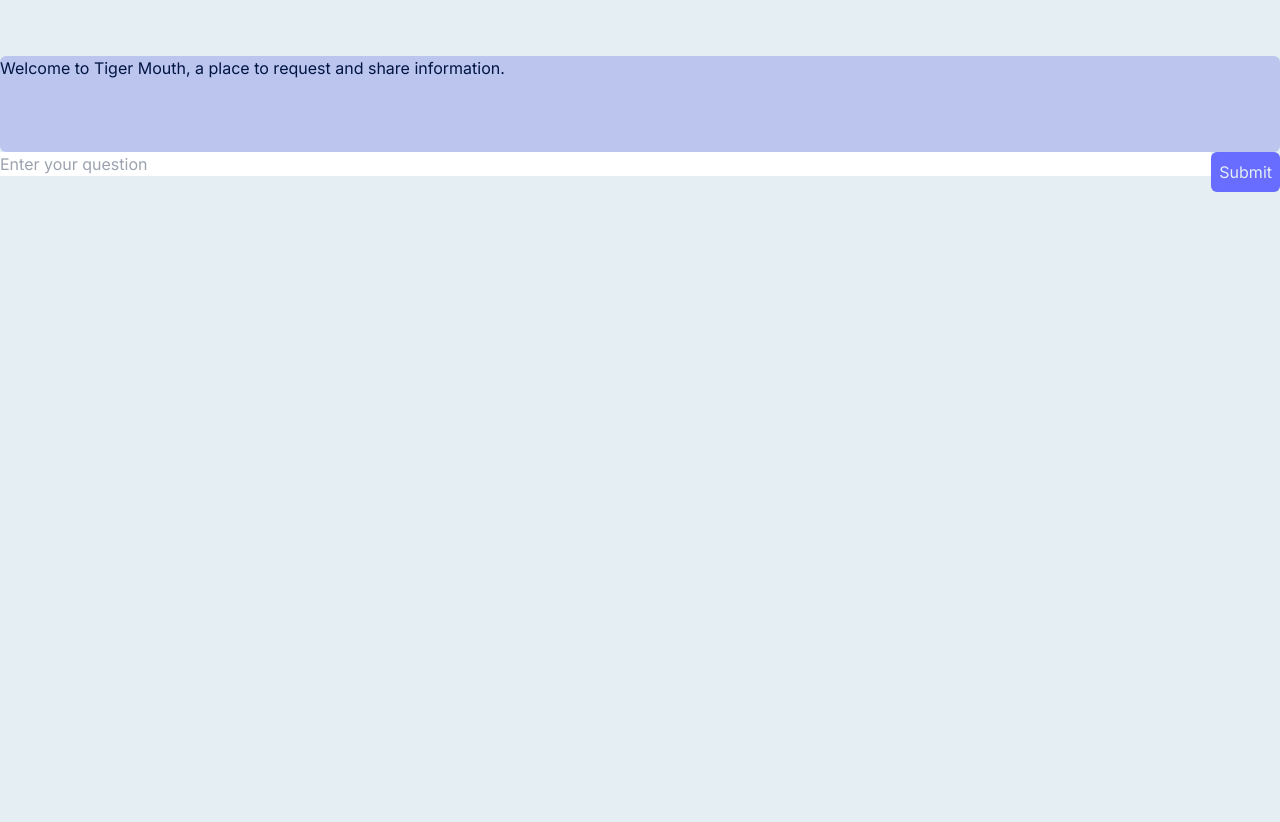
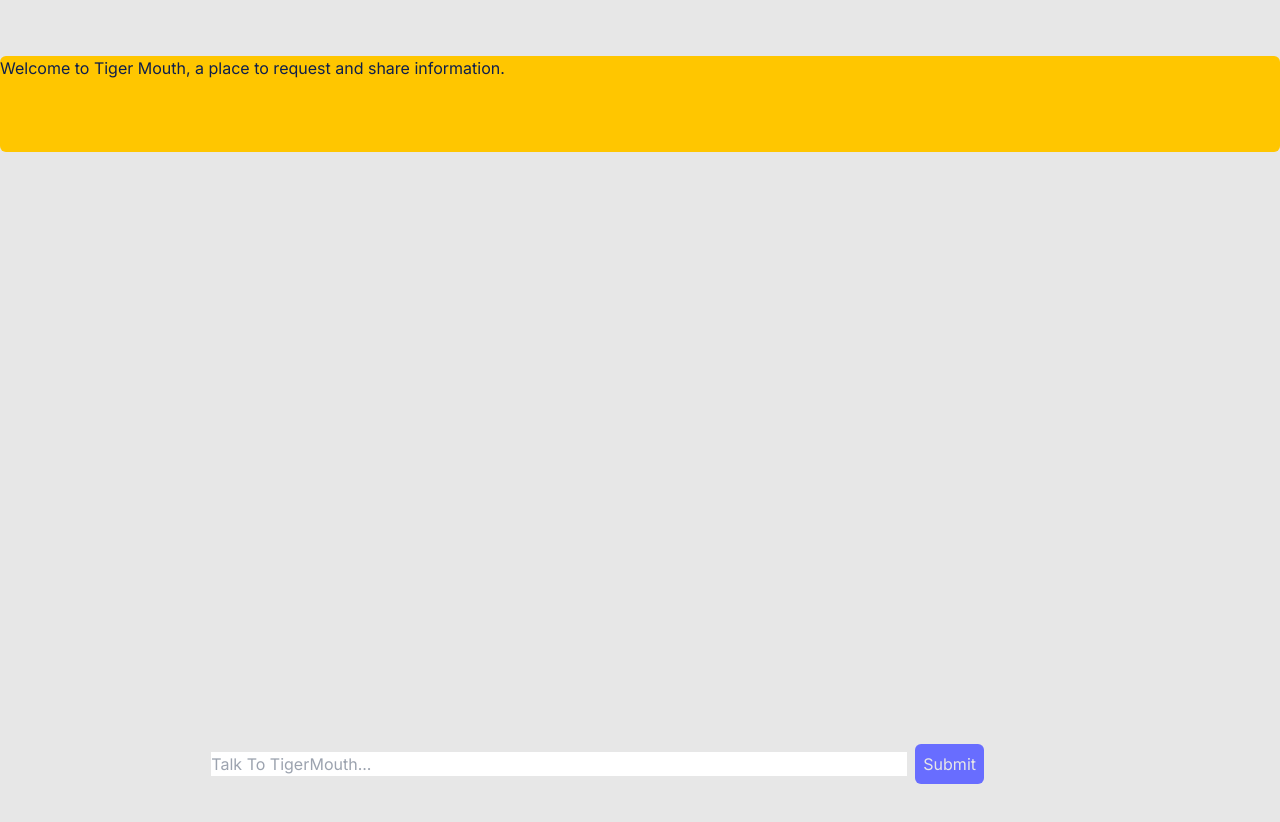
Before and after one commit to danpiranesi/tigermouth, a Next.js app in the folder tiger/: page / in a window 1280 px wide. Shown: the top 822 px of the page. Built offline with nearby package versions, Linux system fonts and the light colour scheme.

Commit message:
style edits

```diff
--- a/tiger/src/app/_components/UserRequestForm.tsx
+++ b/tiger/src/app/_components/UserRequestForm.tsx
@@ -7,14 +7,14 @@
 import Input from "./Input";
 
 const UserRequestForm = () => (
-  <Form.Root className="flex flex-col gap-4 w-full">
-    <div className="flex flex-row">
+  <Form.Root className="fixed bottom-0 left-10 w-3/4 p-4 mx-auto">
+    <div className="flex flex-row items-center justify-between">
       <Input
-        placeholder="Enter your question"
+        placeholder="Talk To TigerMouth..."
         value=""
         onChange={() => {}}
         error=""
-        className="flex flex-col w-full"
+        className="flex flex-col w-3/4 mx-auto mr-2 text-center"
       />
       <Form.Submit asChild>
         <Button type="primary">Submit</Button>
--- a/tiger/tailwind.config.ts
+++ b/tiger/tailwind.config.ts
@@ -36,10 +36,10 @@
   theme: {
     extend: {
       colors: {
-        primaryBg: "#E4EEF3",
-        secondaryBg: "#BBC5ED",
-        tertiaryBg: "#AAA1FF",
-        primaryText: "#001542",
+        primaryBg: "#E7E7E7",
+        secondaryBg: "#FFC600",
+        tertiaryBg: "#E7E7E7",
+        primaryText: "#0E1F4C",
         secondaryText: "#523065",
         accentPrimary: "#686DFF",
       },
```
